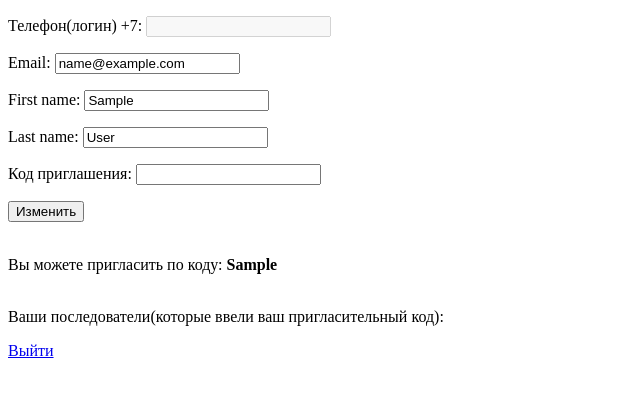
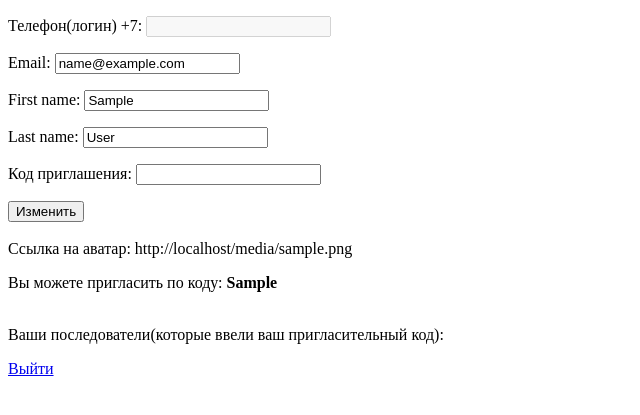
Before and after one commit to kyzman/dj-otp-exmple, a Django app: page /profile/ in a window 1280 px wide. Shown: the top 415 px of the page, without its empty margins (0-640 px from the left). Run offline with Django 5.2, Linux system fonts and the light colour scheme; the visitor is signed in with stand-in values (Sample User, id 1); tables that the repository leaves empty hold one stand-in row (values such as "Sample post").

Commit message:
add avatar to profile

```diff
--- a/accounts/models.py
+++ b/accounts/models.py
@@ -54,6 +54,7 @@
 class Profile(models.Model):
     user = models.OneToOneField(get_user_model(), on_delete=models.CASCADE, related_name='Profile')
     otp = models.IntegerField(null=True, blank=True)
+    avatar = models.ImageField(upload_to='avatars/')
     otptime = models.DateTimeField(null=True, blank=True)
     otpattempts = models.IntegerField(null=True, blank=True)
     invite = models.CharField(max_length=6, unique=True, default=generate_code)
--- a/accounts/views.py
+++ b/accounts/views.py
@@ -23,6 +23,13 @@
 
 def get_invite_code(user) -> str:
     return Profile.objects.get(user=user).invite
+
+
+def get_ava_url(user) -> str:
+    if ava := Profile.objects.get(user=user).avatar:
+        return ava.url
+    else:
+        return "None"
 
 
 def get_invited(user) -> str:
@@ -103,6 +110,7 @@
         context = super(ProfileUser, self).get_context_data(**kwargs)
         context['invite'] = get_invite_code(self.request.user)
         context['followers'] = get_all_followers(context['invite'])
+        context['urlava'] = f"{self.request.scheme}://{self.request.get_host()}{get_ava_url(self.request.user)}"
         return context
 
     def get_initial(self):
--- a/config/settings.py
+++ b/config/settings.py
@@ -125,6 +125,10 @@
 
 DEFAULT_AUTO_FIELD = "django.db.models.BigAutoField"
 
+MEDIA_ROOT = BASE_DIR / 'media'
+
+MEDIA_URL = '/media/'
+
 # Таймаут (в секундах) актуальности кратковременного пароля
 
 OTP_LIFETIME = 60
--- a/config/urls.py
+++ b/config/urls.py
@@ -14,10 +14,12 @@
     1. Import the include() function: from django.urls import include, path
     2. Add a URL to urlpatterns:  path('blog/', include('blog.urls'))
 """
+from django.conf.urls.static import static
 from django.contrib import admin
 from django.urls import path, include
 
 from accounts import views
+from config import settings
 
 urlpatterns = [
     path('', views.login_view, name='home'),
@@ -27,3 +29,6 @@
     path("admin/", admin.site.urls),
     path("api/v1/", include('accounts.urls')),
 ]
+
+if settings.DEBUG:
+    urlpatterns += static(settings.MEDIA_URL, document_root=settings.MEDIA_ROOT)
--- a/templates/accounts/profile.html
+++ b/templates/accounts/profile.html
@@ -15,6 +15,8 @@
     <button type="submit">Изменить</button>
 </form>
     <br>
+        Ссылка на аватар: {{urlava}}
+    <br>
         <p>
             Вы можете пригласить по коду: <b>{{invite}}</b>
         </p>
```
Also changed, not shown: README.md.
